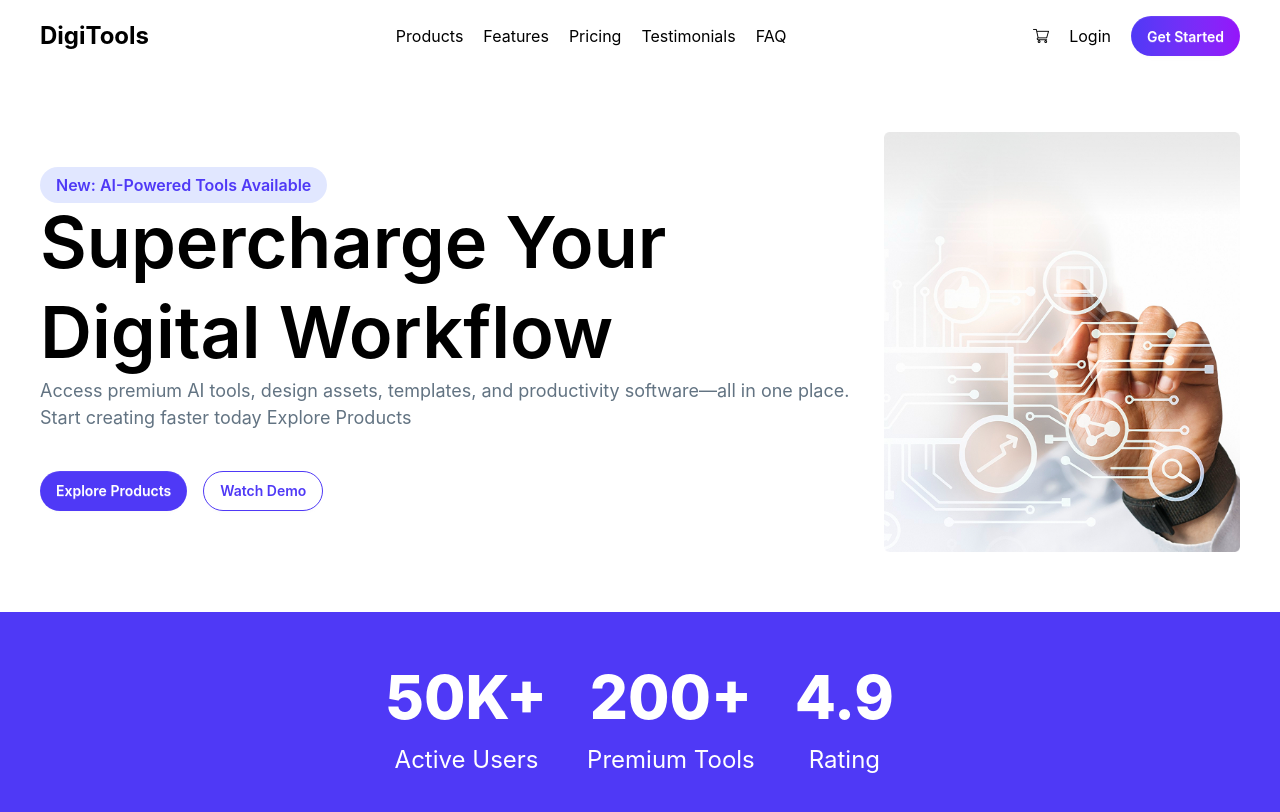
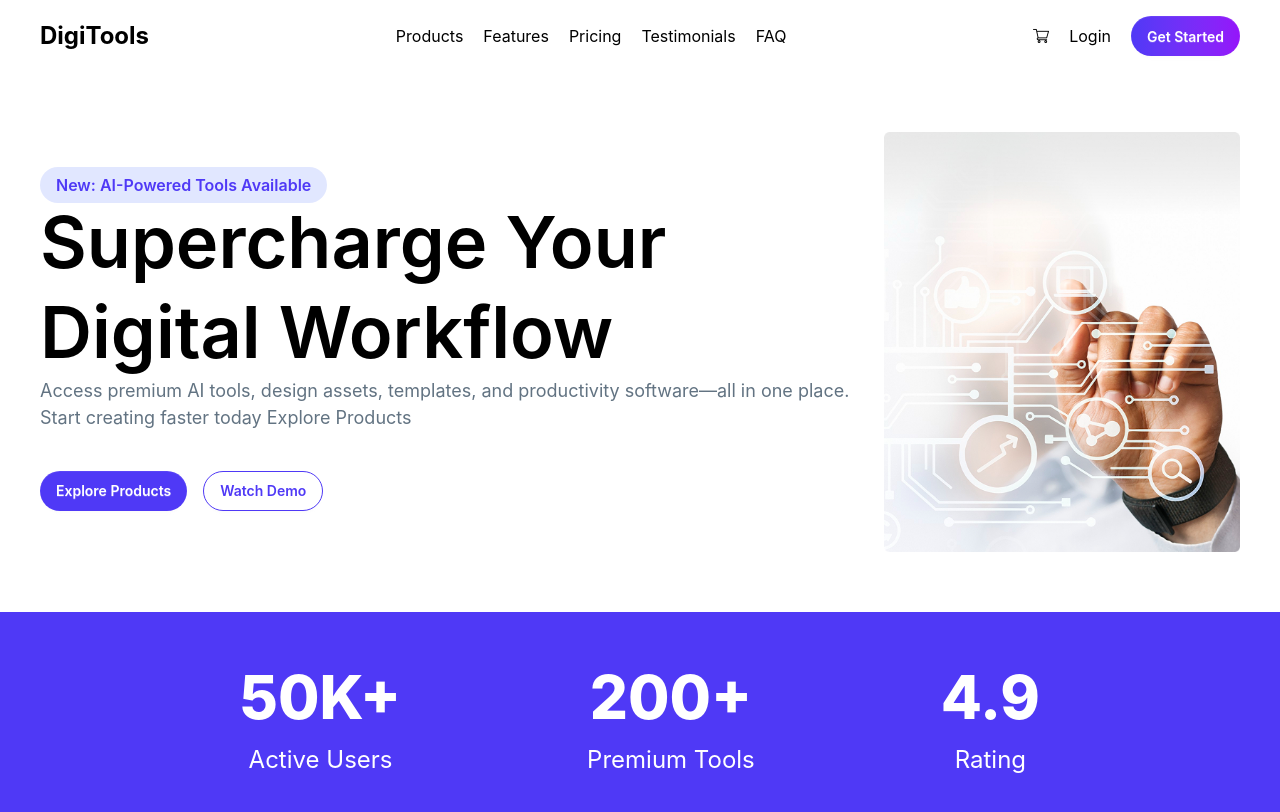
Before and after one commit to KhandakarShakilRana/DigiTools-Platform, a React (Vite) app: page / in a window 1280 px wide. Shown: the top 812 px of the page. Built offline with nearby package versions, Linux system fonts and the light colour scheme.

Commit message:
secttions

```diff
--- a/src/components/StatsSection.jsx
+++ b/src/components/StatsSection.jsx
@@ -2,8 +2,10 @@ import React from 'react'
 
 const StatsSection = () => {
   return (
-    <div className='!bg-[#4F39F6] py-10 flex justify-center items-center gap-10'>
-        <div className='flex-col text-center !bg-[#4F39F6]'>
+    <div className='!bg-[#4F39F6]'>
+       <div className='
+         py-10 flex justify-between items-center max-w-[800px] mx-auto'>
+         <div className='flex-col text-center !bg-[#4F39F6]'>
             <p className='font-extrabold text-[60px] !text-white'>50K+</p>
             <p className='text-[24px] !text-white'>Active Users</p>
         </div>
@@ -15,6 +17,7 @@ const StatsSection = () => {
             <p className='font-extrabold text-[60px] !text-white'>4.9</p>
             <p className='text-[24px] !text-white'>Rating</p>
         </div>
+       </div>
     </div>
   )
 }
```
